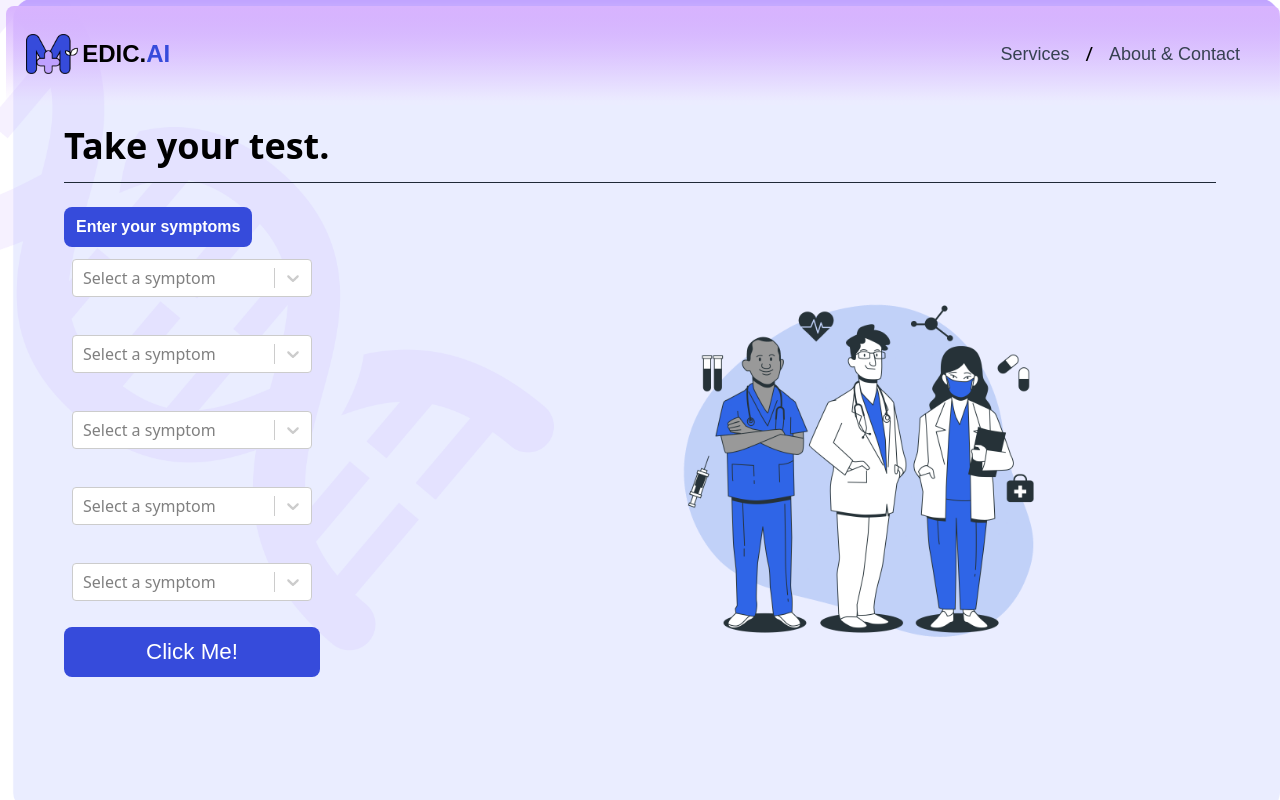
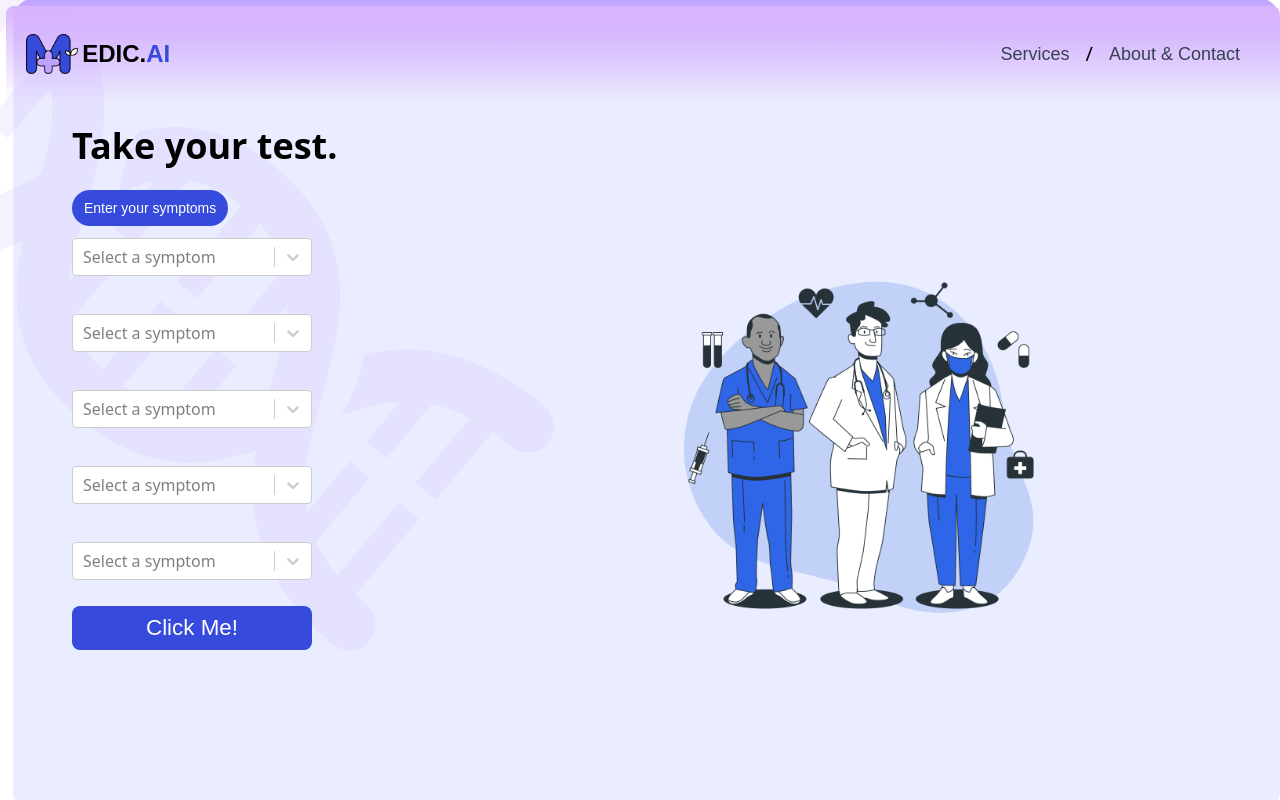
Before and after one commit to anuHait/hack4bengal, a React (Create React App) app in the folder h4b/: page /user in a window 1280 px wide. Built offline with nearby package versions, Linux system fonts and the light colour scheme; what @onflow/fcl would draw is missing.

Commit message:
User end css fixes

```diff
--- a/h4b/src/App.js
+++ b/h4b/src/App.js
@@ -1,4 +1,4 @@
-//import Aboutus from "./components/Aboutus";
+import Aboutus from "./components/Aboutus";
 import Landing from "./pages/Landing";
 import DownBar from "./components/Downbar";
 import bg from "./assets/Bg.png";
@@ -26,8 +26,8 @@ function App() {
     <div className="m-9 ">
     <Landing />
     <DownBar />
-    {/*<Services/>
-    <Aboutus />*/}
+    {/*<Services/>*/}
+    <Aboutus />
     </div>
     </div>
     }/>
--- a/h4b/src/components/User.jsx
+++ b/h4b/src/components/User.jsx
@@ -56,9 +56,8 @@ const User = () => {
     <>
       <Navbar />
       <div className=" w-[90%] m-auto mt-6">
-        <h1 className="font-bold text-xl lg:text-4xl mb-4">Take your test.</h1>
-        <div className="w-full h-[1px] bg-gray-800 mb-6"></div>
-        <h2 className=" text-white w-max py-2 px-3 rounded-lg text-md font-semibold font-poppins bg-primary">
+        <h1 className="font-bold text-xl lg:text-4xl mb-6 ml-2">Take your test.</h1>
+        <h2 className=" text-white w-max py-2 px-3 rounded-3xl text-sm font-regular font-poppins bg-primary ml-2">
           Enter your symptoms
         </h2>
 
@@ -110,7 +109,7 @@ const User = () => {
             <button
               type="button"
               onClick={handleSubmit}
-              className="py-2 px-4 bg-primary font-poppins text-white font-regular text-md lg:text-[1.4rem] rounded-lg hover:bg-[#1A31CC] transition duration-250"
+              className="py-3 mx-2 bg-primary font-poppins text-white font-regular text-sm lg:text-[1.4rem] rounded-lg hover:bg-[#1A31CC] transition duration-250"
             >
               Click Me!
             </button>
```
